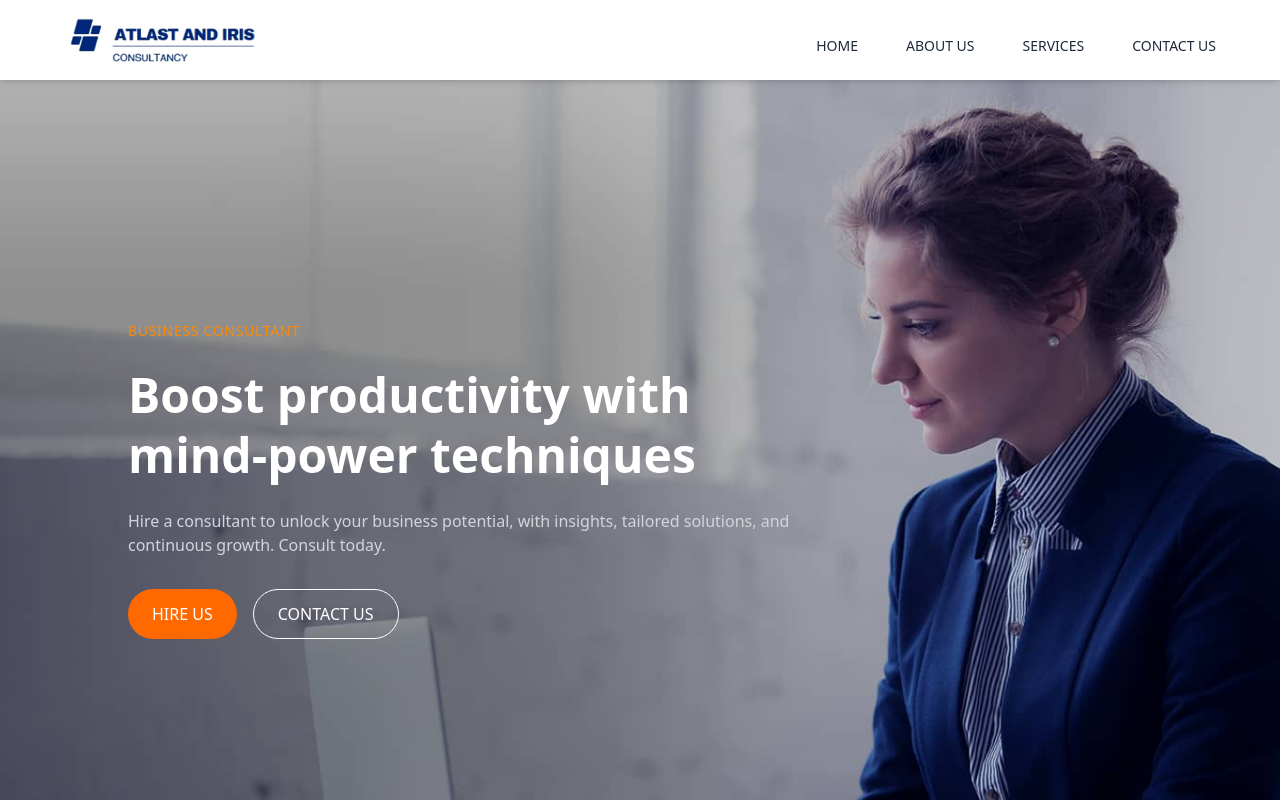
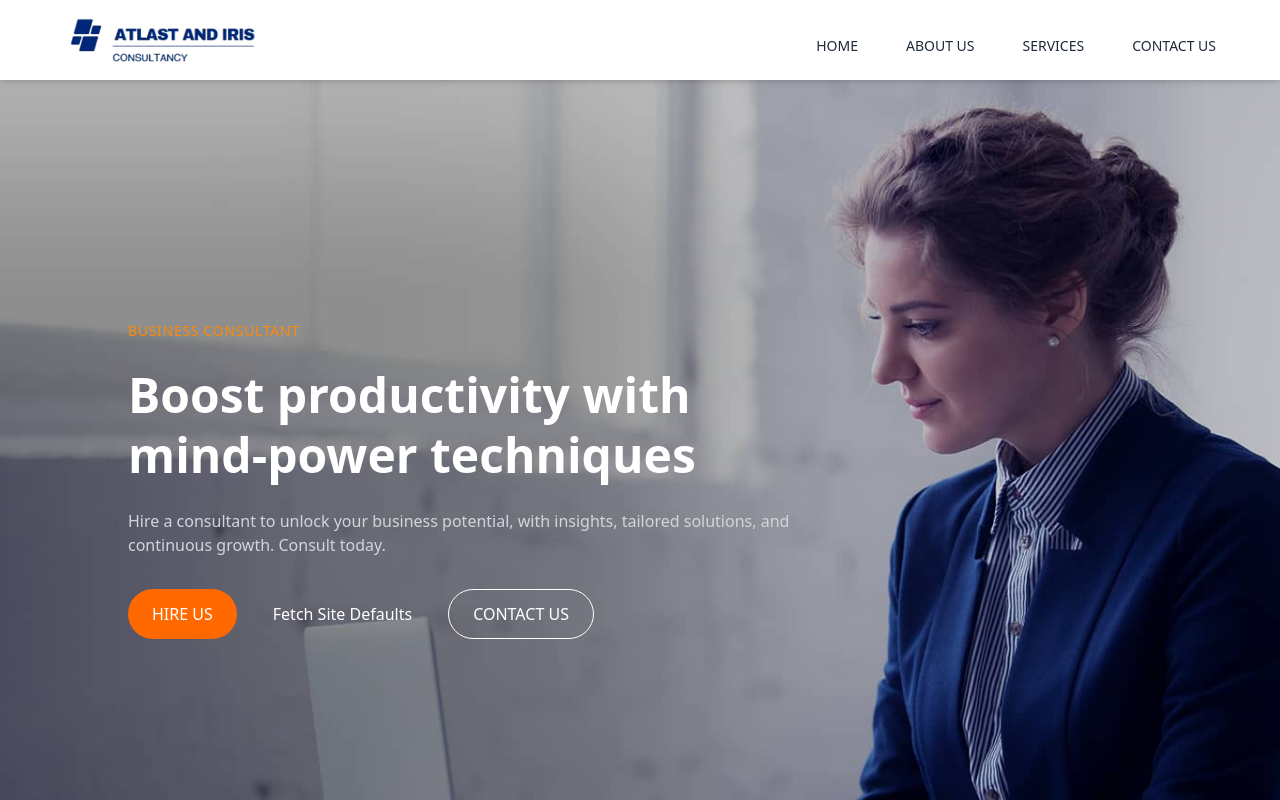
Before and after one commit to Vijayasandeep/consult, a React (Vite) app in the folder frontend/: page / in a window 1280 px wide. Shown: the top 800 px of the page. Built offline with nearby package versions, Linux system fonts and the light colour scheme.

Commit message:
minor changes

```diff
--- /dev/null
+++ b/frontend/src/components/PickSite.tsx
@@ -0,0 +1,37 @@
+import React from 'react';
+
+const PickSiteDefaultsButton: React.FC = () => {
+  const orgId = 'chefdesk'; // Replace with dynamic orgId if needed
+
+  const handleClick = async () => {
+    const url = `https://pangolin.chefdesk.in/api/v1/org/${orgId}/pick-site-defaults`;
+
+    try {
+      const response = await fetch(url, {
+        method: 'GET',
+        headers: {
+          'Content-Type': 'application/json',
+          'x-CSRF-Token': 'x-csrf-protection',
+        },
+        credentials: 'include',
+      });
+
+      if (!response.ok) {
+        throw new Error(`Request failed: ${response.status} ${response.statusText}`);
+      }
+
+      const data = await response.json();
+      console.log('✅ Site Defaults Response:', data);
+    } catch (error) {
+      console.error('❌ Error fetching site defaults:', error);
+    }
+  };
+
+  return (
+    <button onClick={handleClick} style={{ padding: '10px 20px', fontSize: '16px' }}>
+      Fetch Site Defaults
+    </button>
+  );
+};
+
+export default PickSiteDefaultsButton;
--- a/frontend/src/pages/Home.tsx
+++ b/frontend/src/pages/Home.tsx
@@ -7,7 +7,7 @@ import Stats from "../components/Stats";
 import LatestNews from "../components/LatestNews";
 import FooterSubscribeComponent from "../components/FooterSubcribeComponent";
 // import Footer from "../components/Footer";
-
+import PickSiteDefaultsButton from "../components/PickSite";
 const Home: React.FC = () => {
   const [bgImage, setBgImage] = useState(HomeBGDesktop);
 
@@ -52,6 +52,7 @@ const Home: React.FC = () => {
             <button className="bg-orange-500 text-white px-6 py-3 rounded-full hover:bg-orange-600 transition">
               HIRE US
             </button>
+            <PickSiteDefaultsButton />
             <NavLink to="/contact">
               <button className="border border-white text-white px-6 py-3 rounded-full hover:bg-white hover:text-black transition">
                 CONTACT US
```
